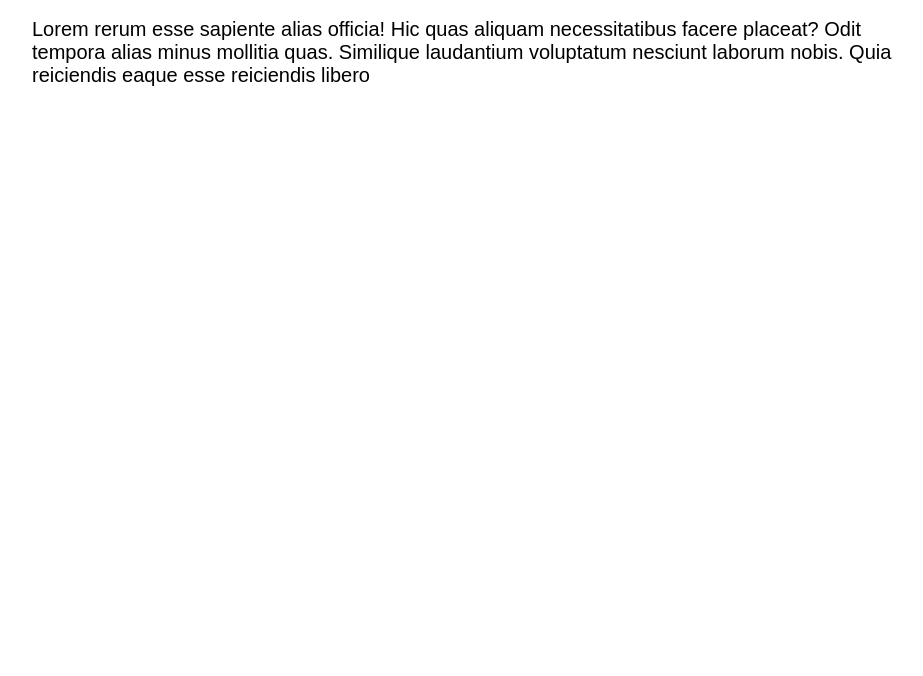
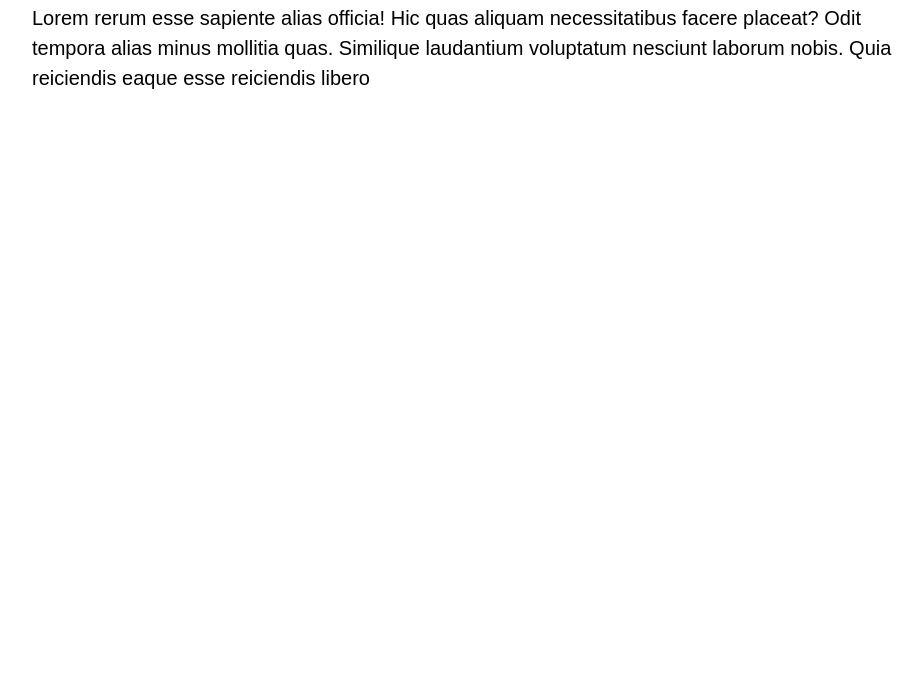
Before and after one commit to rmdashrfv/css-blog, a plain HTML site: page index.html in a window 1280 px wide. Shown: the part 124-800 px from the top of the page, without its empty margins (168-1091 px from the left). Drawn offline with Linux system fonts and the light colour scheme.

Commit message:
added line height

```diff
--- a/index.html
+++ b/index.html
@@ -10,7 +10,7 @@
   <body>
     <h1>Welcome to Flatiron School</h1>
     <p class="article-date"><small>September 14, 2022 by <b>Michael Law</b></small></p>
-    <p>
+    <p class="article-text">
       Lorem rerum esse sapiente alias officia! Hic quas aliquam necessitatibus facere placeat? Odit tempora alias minus mollitia quas. Similique laudantium voluptatum nesciunt laborum nobis. Quia reiciendis eaque esse reiciendis libero
     </p>
 
--- a/main.css
+++ b/main.css
@@ -30,6 +30,7 @@ body {
 
 h1 {
   font-size: 40px;
+  margin-bottom: 12px;
 }
 
 p {
@@ -48,3 +49,7 @@ p {
   margin: 5px 0;
   color: #999; /* THIS IS SHORTHAND FOR ALL 9s */
 }
+
+.article-text {
+  line-height: 1.5em;
+}
```
